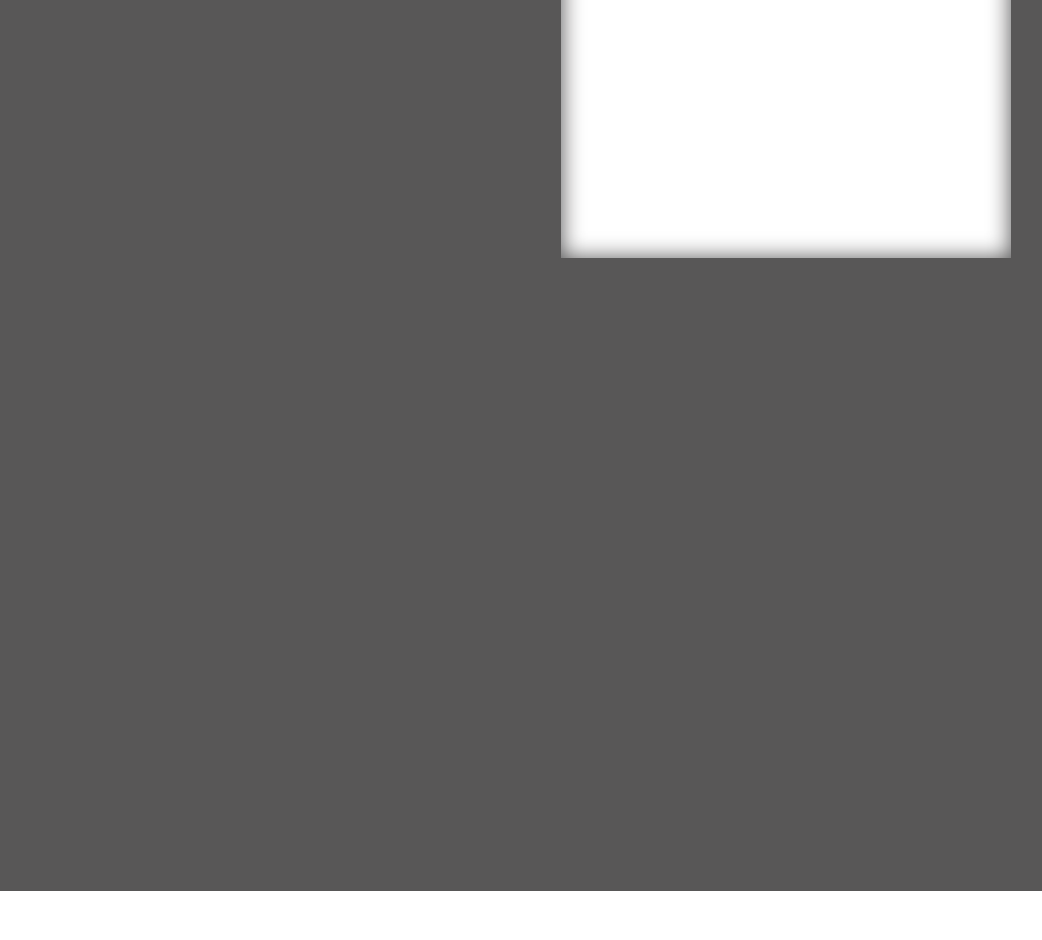
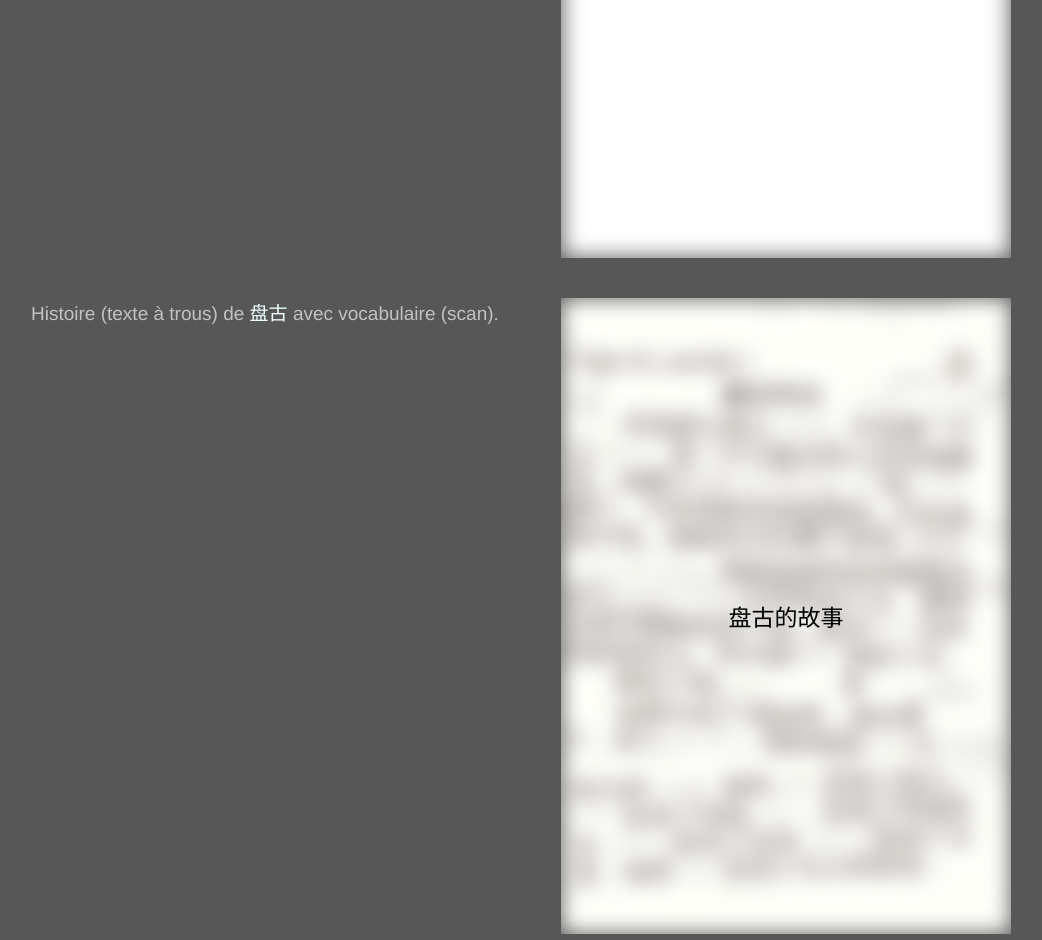
Before and after one commit to outils-chinois/outils-chinois.github.io, a plain HTML site: page cours/legendes/index.html in a window 1280 px wide. Shown: the part 714-1654 px from the top of the page, without its empty margins (119-1161 px from the left). Before the commit the page ends 1605 px from the top, so only its background shows below. Drawn offline with Linux system fonts and the light colour scheme; files that its build step writes are made by us from their sources.

Commit message:
added some more content files, increased mainBody height

```diff
--- a/cours/cours.css
+++ b/cours/cours.css
@@ -1,6 +1,6 @@
 .mainBody {
 	width: 100%;
-	height: 1500px;
+	height: 1800px;
 
 	display: flex;
 	flex-direction: column;
--- a/cours/legendes/index.html
+++ b/cours/legendes/index.html
@@ -46,6 +46,16 @@
 			</div>
 		</div>
 
+		<div class="descriptionInteractable">
+			<p>
+				Histoire (texte à trous) de <mark>盘古</mark> avec vocabulaire (scan).
+			</p>
+			<div class="previewWrapper pdfType cursorInteractable">
+				<p>盘古的故事</p>
+				<a href="resources/pdf/cours/pan_gu.pdf"><img src="resources/images/previews/pdf/pan_gu.png"></a>
+			</div>
+		</div>
+
 	</div>
 
 </body>
```
Also changed, not shown: resources/images/previews/pdf/pan_gu.png (added), 3 other files.
